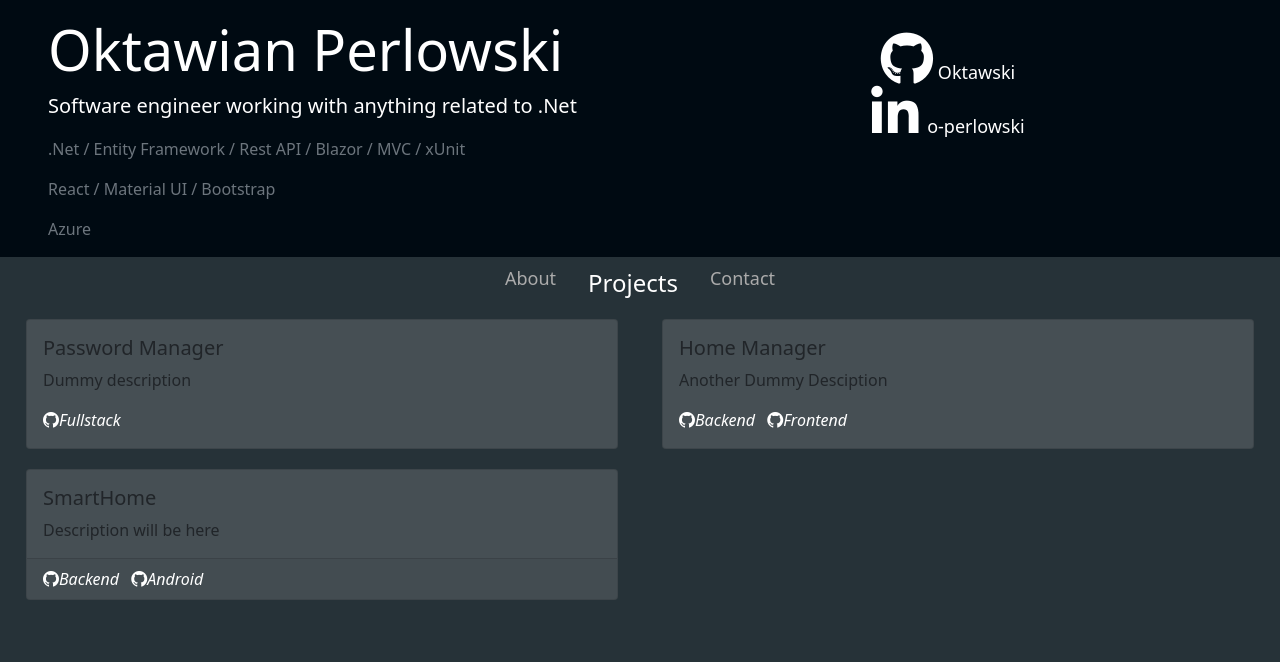
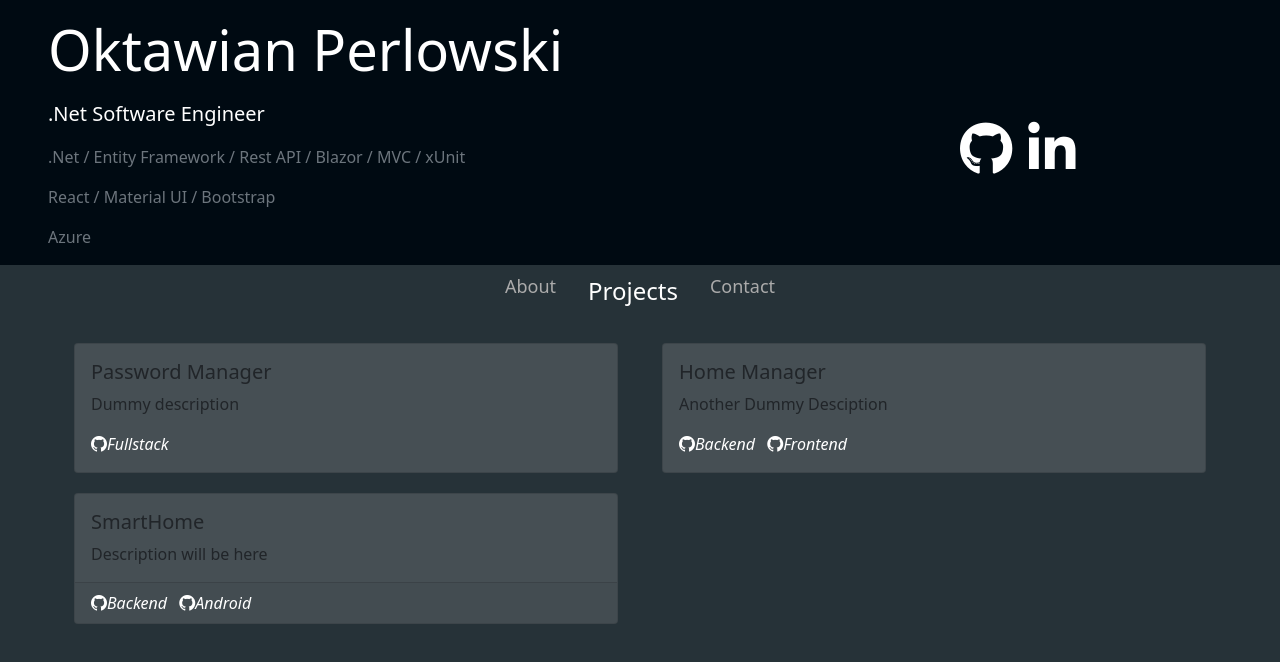
Before and after one commit to Oktawski/Oktawski.github.io, a plain HTML site: page index.html in a window 1280 px wide. Drawn offline with nearby package versions, Linux system fonts and the light colour scheme.

Commit message:
Updated layout

```diff
--- a/index.html
+++ b/index.html
@@ -15,59 +15,30 @@
 </head>
 <body style="min-width: 200px;">
     <div class="jumbotron jumbotron-fluid pt-3" style="background-color: #000a12">
-        <div class="row pl-md-5 container-fluid d-none d-md-inline-flex">
-            <div class="col-12 col-md-6">
-                <h1 class="display-4">Oktawian Perlowski</h1>
-                <p class="lead ">Software engineer working with anything related to .Net</p>
-                <p class="text-secondary">.Net / Entity Framework / Rest API / Blazor / MVC / xUnit</p>
-                <p class="text-secondary">React / Material UI / Bootstrap</p>
-                <p class="text-secondary">Azure</p>
-            </div>
-            <div class="col-12 col-md-6 pt-3 pb-2">
-                <div class="row">
-                    <div class="col-6 col-md-12 text-center">
-                        <a href="https://github.com/Oktawski" target="_blank" style="text-decoration: none;">
-                            <div class="link">
-                                <i class="fa-brands fa-github fa-3x"></i>
-                                <span>Oktawski</span>
-                            </div>
-                        </a>
-                    </div>
-                    <div class="col-6 col-md-12 text-center">
-                        <a href="https://www.linkedin.com/in/o-perlowski/" target="_blank" style="text-decoration: none;">
-                            <div class="link">
-                                <i class="fa-brands fa-linkedin-in fa-3x mr-1"></i>
-                                <span>o-perlowski</span>
-                            </div>
-                        </a>
-                    </div>
+        <div class="row pl-md-5 container-fluid">
+            <div class="col-9">
+                <h1 class="display-4 mb-3">Oktawian Perlowski</h1>
+                <p class="lead">.Net Software Engineer</p>
+                <div class="d-none d-md-block">
+                    <p class="text-secondary">.Net / Entity Framework / Rest API / Blazor / MVC / xUnit</p>
+                    <p class="text-secondary">React / Material UI / Bootstrap</p>
+                    <p class="text-secondary">Azure</p>
                 </div>
             </div>
-        </div>
-
-        <div class="row container-fluid pl-3 d-inline-flex d-md-none">
-            <div class="col-8">
-                <h1 class="display-4">Oktawian Perlowski</h1>
-                <p class="lead">.Net Software Engineer</p>
-            </div>
-            <div class="col">
-                <a href="https://github.com/Oktawski" target="_blank" style="text-decoration: none;">
-                    <div class="link">
-                        <i class="fa-brands fa-github fa-3x"></i>
-                        <span>Oktawski</span>
-                    </div>
+            <div class="d-flex col-2 align-items-center text-center pe-5 pt-3">
+                <a class="link pe-3" href="https://github.com/Oktawski" target="_blank" style="text-decoration: none;">
+                    <i class="d-none d-sm-block fa-brands fa-github fa-3x"></i>
+                    <i class="d-block d-sm-none fa-brands fa-github fa-2x"></i>
                 </a>
-                <a href="https://www.linkedin.com/in/o-perlowski/" target="_blank" style="text-decoration: none;">
-                    <div class="link">
-                        <i class="fa-brands fa-linkedin-in fa-3x mr-1"></i>
-                        <span>o-perlowski</span>
-                    </div>
+                <a class="link pe-1" href="https://www.linkedin.com/in/o-perlowski/" target="_blank" style="text-decoration: none;">
+                    <i class="d-none d-sm-block fa-brands fa-linkedin-in fa-3x mr-1"></i>
+                    <i class="d-block d-sm-none fa-brands fa-linkedin-in fa-2x mr-1"></i>
                 </a>
             </div>
         </div>
     </div>
 
-    <ul class="nav justify-content-center" id="tabs" role="tablist">
+    <ul class="nav justify-content-center mb-3" id="tabs" role="tablist">
         <li class="nav-item">
             <a class="nav-link link"
                 id="about-tab"
@@ -106,7 +77,7 @@
         </li>
     </ul>
 
-    <div class="tab-content">
+    <div class="tab-content ms-1 ms-md-5 me-1 me-md-5">
         <div class="tab-pane fade" id="about" role="tabpanel" aria-labelledby="about-tab">
             <h1>
                 This will be section about myself, my motivation, my favorite languages and technologies
```
